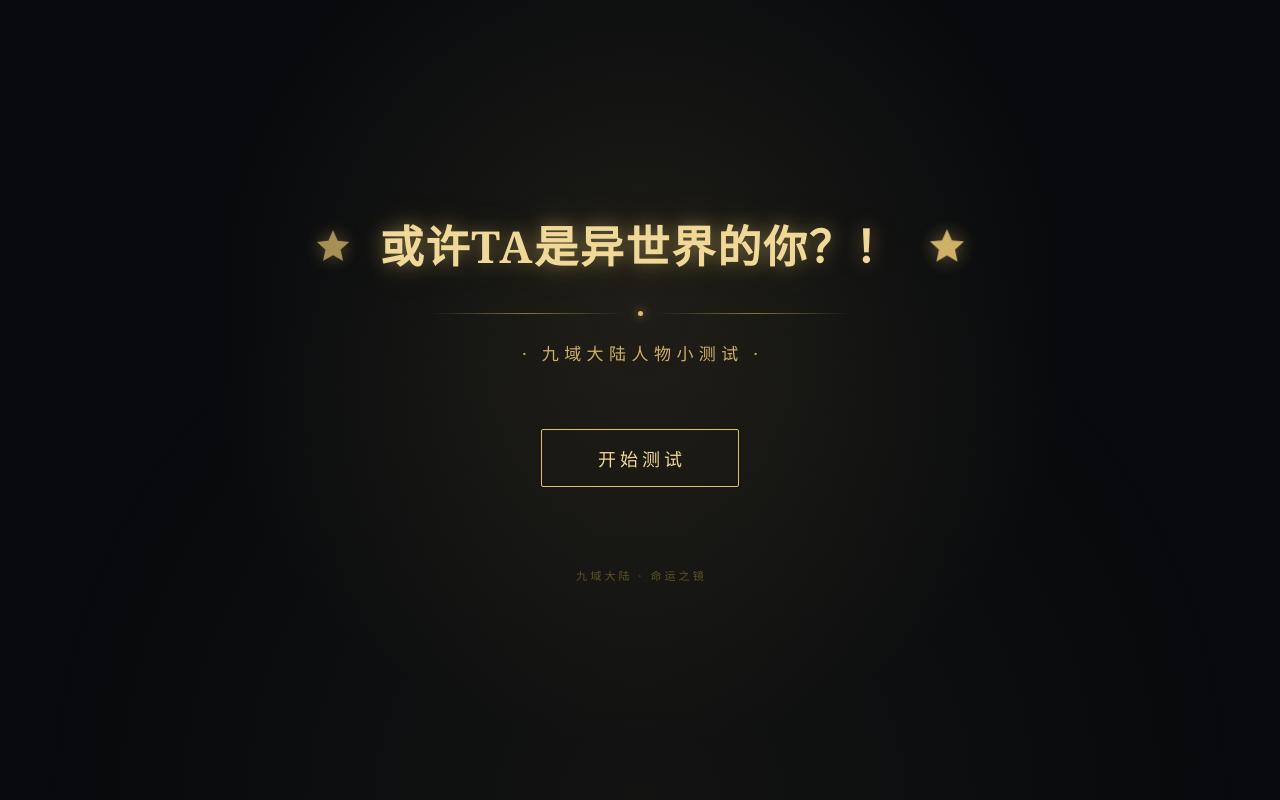
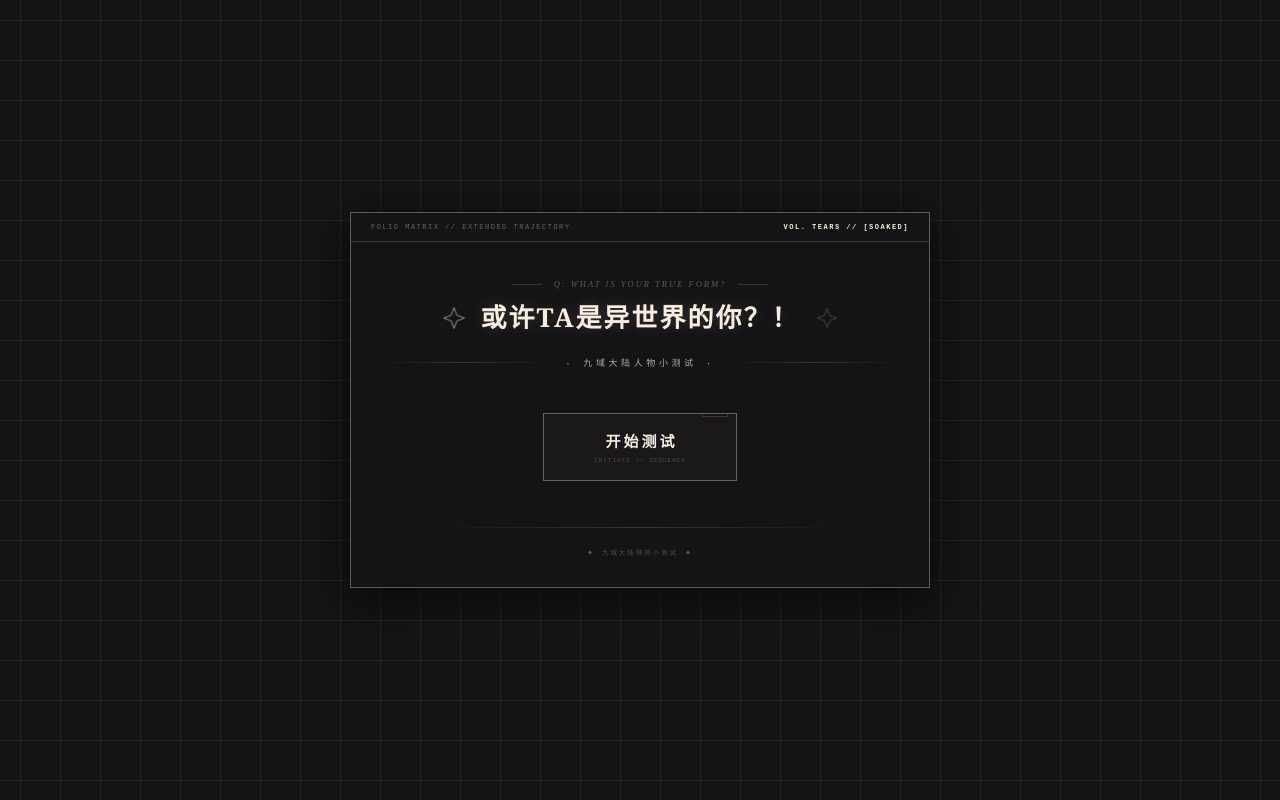
Before and after one commit to rainieray/xiaoceshi, a plain HTML site: page index.html in a window 1280 px wide. Drawn offline with Linux system fonts and the light colour scheme.

Commit message:
Update index.html with new styling and layout
Refactor styles and structure for improved layout and design.

```diff
--- a/index.html
+++ b/index.html
@@ -5,12 +5,14 @@
   <meta name="viewport" content="width=device-width, initial-scale=1.0" />
   <title>或许TA是异世界的你？！</title>
   <style>
+    /* 完全提取自你提供的排版文件色系与字体 */
     :root {
-      --gold: #E0C070;
-      --gold-light: #F0D898;
-      --gold-deep: #B89A4A;
-      --gold-dim: #7A6530;
-      --black: #080A0D;
+      --paper: #d1c7b7;
+      --ink: #f7eedf;
+      --bg: #141315;
+      --line-heavy: rgba(209, 199, 183, 0.4);
+      --line-light: rgba(209, 199, 183, 0.2);
+      --line-faint: rgba(209, 199, 183, 0.08);
     }
 
     * {
@@ -19,231 +21,329 @@
       padding: 0;
     }
 
-    html, body {
-      height: 100%;
-    }
-
     body {
-      background: var(--black);
-      color: var(--gold);
-      font-family: "Songti SC", "STSong", "SimSun", "Noto Serif SC", Georgia, serif;
+      background-color: var(--bg);
+      color: var(--paper);
+      font-family: "Georgia", "Times New Roman", "Songti SC", "STSong", "SimSun", serif;
+      min-height: 100vh;
       display: flex;
       align-items: center;
       justify-content: center;
-      min-height: 100vh;
       padding: 24px;
-      position: relative;
-      overflow: hidden;
+      /* 模拟极淡的复古排版网格背景 */
+      background-image:
+        linear-gradient(var(--line-faint) 1px, transparent 1px),
+        linear-gradient(90deg, var(--line-faint) 1px, transparent 1px);
+      background-size: 40px 40px;
+      background-position: center center;
     }
 
-    /* 背景细微金色光晕 */
-    body::before {
-      content: "";
-      position: fixed;
-      inset: 0;
-      background:
-        radial-gradient(circle at 50% 38%, rgba(224, 192, 112, 0.10), transparent 55%),
-        radial-gradient(circle at 50% 100%, rgba(224, 192, 112, 0.05), transparent 60%);
-      pointer-events: none;
+    /* 主体档案容器，融合了文件中的矩阵与装订线概念 */
+    .archive-matrix {
+      position: relative;
+      width: min(580px, 100%);
+      background: var(--bg);
+      border: 1px solid var(--line-heavy);
+      padding: 46px 30px 30px;
+      box-shadow: 0 10px 40px rgba(0, 0, 0, 0.6);
     }
 
-    .stage {
-      position: relative;
-      z-index: 1;
-      text-align: center;
-      width: min(720px, 100%);
-      animation: rise 0.9s ease both;
+    /* 顶部打字机索引条 */
+    .lead-strip {
+      position: absolute;
+      top: 0;
+      left: 0;
+      right: 0;
+      display: flex;
+      justify-content: space-between;
+      align-items: center;
+      border-bottom: 0.5px solid var(--line-light);
+      padding: 10px 20px;
+      font-family: monospace;
+      font-size: 7px;
+      letter-spacing: 1.5px;
+      color: rgba(209, 199, 183, 0.45);
     }
 
-    @keyframes rise {
-      from { opacity: 0; transform: translateY(18px); }
-      to   { opacity: 1; transform: translateY(0); }
+    .lead-strip span:last-child {
+      color: var(--ink);
+      font-weight: 700;
     }
 
-    /* 标题行 */
-    .title-row {
+    /* 标题区 */
+    .title-container {
+      margin-top: 20px;
+      margin-bottom: 12px;
+    }
+
+    .title-kicker {
       display: flex;
       align-items: center;
       justify-content: center;
-      gap: clamp(12px, 3vw, 26px);
-      flex-wrap: nowrap;
+      gap: 12px;
+      font-family: "Didot", "Bodoni MT", serif;
+      font-style: italic;
+      font-size: 8.5px;
+      letter-spacing: 2px;
+      color: rgba(209, 199, 183, 0.4);
+      margin-bottom: 14px;
     }
 
-    .star {
-      width: clamp(26px, 5vw, 42px);
-      height: clamp(26px, 5vw, 42px);
-      flex: 0 0 auto;
-      color: var(--gold);
-      filter: drop-shadow(0 0 10px rgba(224, 192, 112, 0.55));
-      animation: twinkle 3s ease-in-out infinite;
+    .title-kicker::before, .title-kicker::after {
+      content: "";
+      width: 30px;
+      height: 1px;
+      background: var(--line-light);
     }
 
-    .star:last-of-type {
-      animation-delay: 1.5s;
+    .headline-block {
+      display: flex;
+      align-items: center;
+      justify-content: center;
+      gap: 16px;
+      position: relative;
     }
 
-    @keyframes twinkle {
-      0%, 100% { opacity: 1;    transform: scale(1); }
-      50%      { opacity: 0.65; transform: scale(0.9); }
+    .star-icon {
+      width: 22px;
+      height: 22px;
+      color: var(--paper);
+      animation: breathSlow 8.8s ease-in-out infinite;
+    }
+
+    .star-icon:last-of-type {
+      animation-delay: 4.4s;
+    }
+
+    @keyframes breathSlow {
+      0%, 100% { opacity: 0.4; transform: scale(0.96); }
+      50% { opacity: 1; transform: scale(1.04); }
     }
 
     h1 {
-      font-size: clamp(22px, 5.2vw, 44px);
-      font-weight: 700;
-      letter-spacing: 0.04em;
-      line-height: 1.35;
-      color: var(--gold-light);
-      text-shadow:
-        0 0 18px rgba(224, 192, 112, 0.45),
-        0 0 42px rgba(224, 192, 112, 0.18);
+      font-size: clamp(20px, 4vw, 26px);
+      font-weight: 800;
+      letter-spacing: 2px;
+      line-height: 1.1;
+      color: var(--ink);
+      text-shadow: 0 0 14px rgba(247, 238, 223, 0.16);
       white-space: nowrap;
     }
 
-    /* 分隔线与小标题 */
-    .divider {
+    /* 标题下方的虚线与小标题 */
+    .subtitle-divider {
       display: flex;
       align-items: center;
       justify-content: center;
-      gap: 14px;
-      margin: clamp(20px, 4vw, 34px) auto 0;
-      width: min(420px, 80%);
+      margin: 24px 0 44px;
+      position: relative;
     }
 
-    .divider .line {
+    .subtitle-divider::before, .subtitle-divider::after {
+      content: "";
       flex: 1;
-      height: 1px;
-      background: linear-gradient(90deg, transparent, var(--gold-deep), transparent);
-      opacity: 0.7;
+      height: 0.5px;
+      background: linear-gradient(to right, transparent, var(--line-light), transparent);
     }
 
-    .divider .dot {
-      width: 5px;
-      height: 5px;
-      border-radius: 50%;
-      background: var(--gold);
-      box-shadow: 0 0 10px rgba(224, 192, 112, 0.8);
+    .subtitle-text {
+      font-family: monospace;
+      font-size: 9px;
+      letter-spacing: 0.4em;
+      color: var(--paper);
+      padding: 0 16px;
+      opacity: 0.85;
     }
 
-    .subtitle {
-      margin-top: clamp(16px, 3vw, 24px);
-      font-size: clamp(13px, 2.6vw, 17px);
-      letter-spacing: 0.32em;
-      text-indent: 0.32em;
-      color: var(--gold);
-      opacity: 0.9;
+    /* 核心按钮区：借用文件中的工业档案框风格 */
+    .action-zone {
+      display: flex;
+      justify-content: center;
+      margin-bottom: 46px;
     }
 
-    /* 开始按钮 */
     .start-btn {
-      margin-top: clamp(38px, 7vw, 64px);
-      display: inline-flex;
+      position: relative;
+      background: rgba(209, 199, 183, 0.03);
+      border: 0.5px solid var(--line-heavy);
+      padding: 16px 50px;
+      cursor: pointer;
+      transition: all 0.4s ease;
+      overflow: hidden;
+      display: flex;
+      flex-direction: column;
       align-items: center;
       justify-content: center;
-      gap: 10px;
-      padding: 15px 52px;
-      font-family: inherit;
-      font-size: clamp(15px, 2.6vw, 18px);
-      letter-spacing: 0.22em;
-      text-indent: 0.22em;
-      color: var(--gold-light);
-      background: transparent;
-      border: 1px solid var(--gold);
-      border-radius: 2px;
-      cursor: pointer;
-      position: relative;
-      overflow: hidden;
-      transition: color 0.35s ease, box-shadow 0.35s ease, border-color 0.35s ease;
-      box-shadow: 0 0 0 rgba(224, 192, 112, 0);
+      gap: 6px;
     }
 
+    /* 按钮右上角的微缩缺口标签 */
+    .ind-notch {
+      position: absolute;
+      top: -4px;
+      right: 8px;
+      font-size: 5px;
+      font-family: monospace;
+      background: var(--bg);
+      padding: 0 3px;
+      color: rgba(209, 199, 183, 0.45);
+      border: 0.5px solid var(--line-light);
+      line-height: 1;
+    }
+
+    .btn-main-text {
+      font-family: "Georgia", "Songti SC", serif;
+      font-size: 15px;
+      font-weight: 700;
+      letter-spacing: 3px;
+      text-indent: 3px;
+      color: var(--ink);
+      z-index: 1;
+      transition: color 0.3s ease;
+    }
+
+    .btn-sub-code {
+      font-family: monospace;
+      font-size: 6px;
+      letter-spacing: 1px;
+      color: rgba(209, 199, 183, 0.3);
+      z-index: 1;
+      transition: color 0.3s ease;
+    }
+
+    /* 悬停时的充能与发光 */
     .start-btn::before {
       content: "";
       position: absolute;
       inset: 0;
-      background: linear-gradient(120deg, var(--gold-deep), var(--gold), var(--gold-light));
-      transform: translateX(-101%);
-      transition: transform 0.45s ease;
-      z-index: -1;
+      background: rgba(209, 199, 183, 0.05);
+      opacity: 0;
+      transition: opacity 0.4s ease;
     }
 
     .start-btn:hover {
-      color: var(--black);
-      border-color: var(--gold-light);
-      box-shadow: 0 0 26px rgba(224, 192, 112, 0.45);
+      border-color: var(--ink);
+      box-shadow: inset 0 0 10px rgba(247, 238, 223, 0.05);
     }
 
     .start-btn:hover::before {
-      transform: translateX(0);
+      opacity: 1;
     }
 
-    .start-btn:active {
-      transform: translateY(1px);
+    .start-btn:hover .btn-main-text {
+      color: #ffffff;
+      text-shadow: 0 0 8px rgba(255, 255, 255, 0.3);
     }
 
-    .start-btn:focus-visible {
-      outline: 2px solid var(--gold-light);
-      outline-offset: 4px;
+    .start-btn:hover .btn-sub-code {
+      color: var(--paper);
     }
 
-    /* 底部装饰文字 */
-    .footer-note {
-      margin-top: clamp(44px, 8vw, 80px);
-      font-size: 11px;
-      letter-spacing: 0.28em;
-      text-indent: 0.28em;
-      color: var(--gold-dim);
-      opacity: 0.75;
+    /* 底部区：极简消散排版 */
+    .terminal-base {
+      position: relative;
+      display: flex;
+      justify-content: center;
+      align-items: center;
+      padding-top: 20px;
     }
 
-    @media (max-width: 420px) {
+    .terminal-base::before {
+      content: "";
+      position: absolute;
+      top: 0;
+      left: 10%;
+      right: 10%;
+      height: 1px;
+      background: linear-gradient(to right, transparent, var(--line-light) 50%, transparent);
+    }
+
+    .footer-text {
+      font-family: monospace;
+      font-size: 6.5px;
+      letter-spacing: 0.3em;
+      color: rgba(209, 199, 183, 0.35);
+      display: flex;
+      align-items: center;
+      gap: 8px;
+    }
+
+    .footer-text::before, .footer-text::after {
+      content: "◆";
+      font-size: 4px;
+      color: var(--line-heavy);
+    }
+
+    /* 移动端适配 */
+    @media (max-width: 520px) {
+      .archive-matrix {
+        padding: 46px 16px 26px;
+      }
       h1 {
-        white-space: normal;
+        font-size: 18px;
+        letter-spacing: 1px;
+      }
+      .star-icon {
+        width: 16px;
+        height: 16px;
       }
       .start-btn {
-        padding: 14px 34px;
+        padding: 14px 30px;
         width: 100%;
-        max-width: 300px;
       }
-    }
-
-    @media (prefers-reduced-motion: reduce) {
-      .stage, .star { animation: none; }
-      .start-btn, .start-btn::before { transition: none; }
     }
   </style>
 </head>
 <body>
-  <main class="stage">
-    <div class="title-row">
-      <!-- 左侧星星 -->
-      <svg class="star" viewBox="0 0 24 24" aria-hidden="true">
-        <path fill="currentColor" d="M12 1.6l2.9 6.5 7.1.7-5.3 4.8 1.5 7-6.2-3.6-6.2 3.6 1.5-7L2 8.8l7.1-.7L12 1.6z"/>
-      </svg>
+  <main class="archive-matrix">
 
-      <h1>或许TA是异世界的你？！</h1>
-
-      <!-- 右侧星星 -->
-      <svg class="star" viewBox="0 0 24 24" aria-hidden="true">
-        <path fill="currentColor" d="M12 1.6l2.9 6.5 7.1.7-5.3 4.8 1.5 7-6.2-3.6-6.2 3.6 1.5-7L2 8.8l7.1-.7L12 1.6z"/>
-      </svg>
+    <!-- 顶部打字机索引 -->
+    <div class="lead-strip">
+      <span>FOLIO MATRIX // EXTENDED TRAJECTORY</span>
+      <span>VOL. TEARS // [SOAKED]</span>
     </div>
 
-    <div class="divider" aria-hidden="true">
-      <span class="line"></span>
-      <span class="dot"></span>
-      <span class="line"></span>
+    <!-- 标题区 -->
+    <div class="title-container">
+      <div class="title-kicker">Q: WHAT IS YOUR TRUE FORM?</div>
+      <div class="headline-block">
+        <!-- 替换为文件风格的纯细线/灰白闪烁星星 -->
+        <svg class="star-icon" viewBox="0 0 24 24" fill="none" xmlns="http://www.w3.org/2000/svg">
+          <path d="M12 1L15 9L23 12L15 15L12 23L9 15L1 12L9 9L12 1Z" stroke="currentColor" stroke-width="0.8" stroke-linejoin="round"/>
+        </svg>
+
+        <h1>或许TA是异世界的你？！</h1>
+
+        <svg class="star-icon" viewBox="0 0 24 24" fill="none" xmlns="http://www.w3.org/2000/svg">
+          <path d="M12 1L15 9L23 12L15 15L12 23L9 15L1 12L9 9L12 1Z" stroke="currentColor" stroke-width="0.8" stroke-linejoin="round"/>
+        </svg>
+      </div>
     </div>
 
-    <p class="subtitle">· 九域大陆人物小测试 ·</p>
+    <!-- 小标题分隔线 -->
+    <div class="subtitle-divider">
+      <div class="subtitle-text">· 九域大陆人物小测试 ·</div>
+    </div>
 
-    <button id="startBtn" class="start-btn" type="button">开始测试</button>
+    <!-- 开始测试按钮 -->
+    <div class="action-zone">
+      <button id="startBtn" class="start-btn" type="button">
+        <span class="ind-notch">SYS.01</span>
+        <span class="btn-main-text">开始测试</span>
+        <span class="btn-sub-code">INITIATE // SEQUENCE</span>
+      </button>
+    </div>
 
-    <p class="footer-note">九域大陆 · 命运之镜</p>
+    <!-- 底部信息 -->
+    <div class="terminal-base">
+      <div class="footer-text">九域大陆预热小测试</div>
+    </div>
+
   </main>
 
   <script>
     document.getElementById("startBtn").addEventListener("click", () => {
-      // 试题使用子页面，暂未创建，先跳转到占位地址
+      // 跳转到试题子页面
       window.location.href = "quiz.html";
     });
   </script>
```
